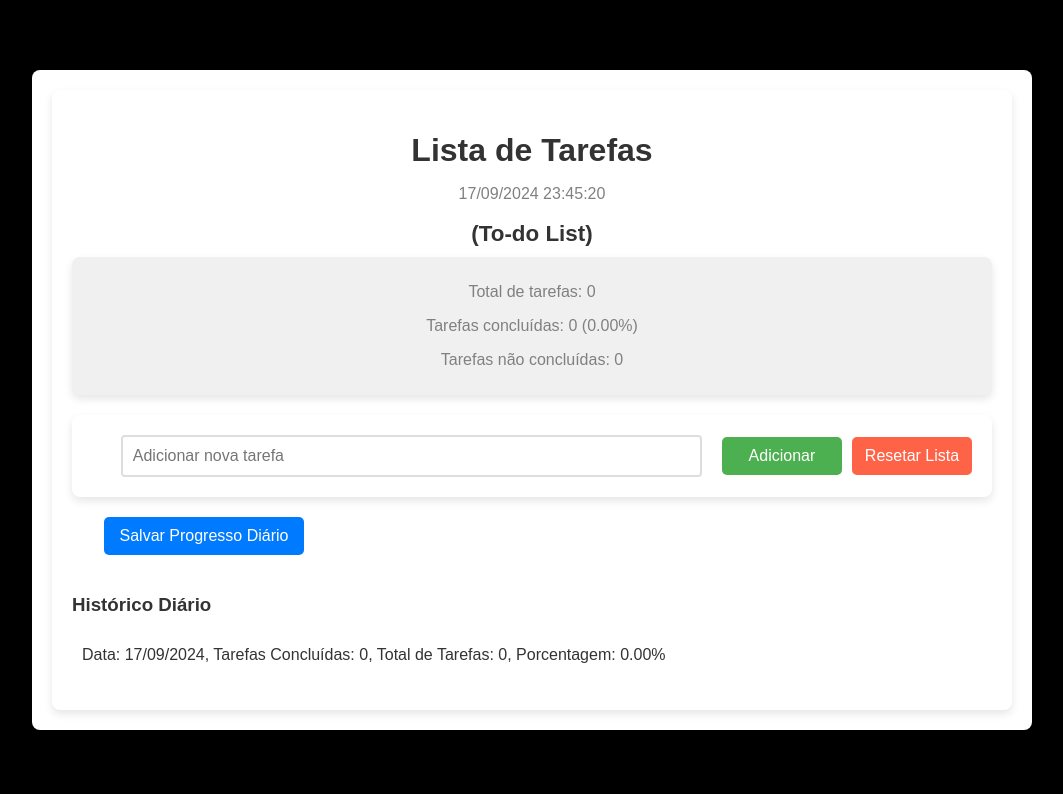
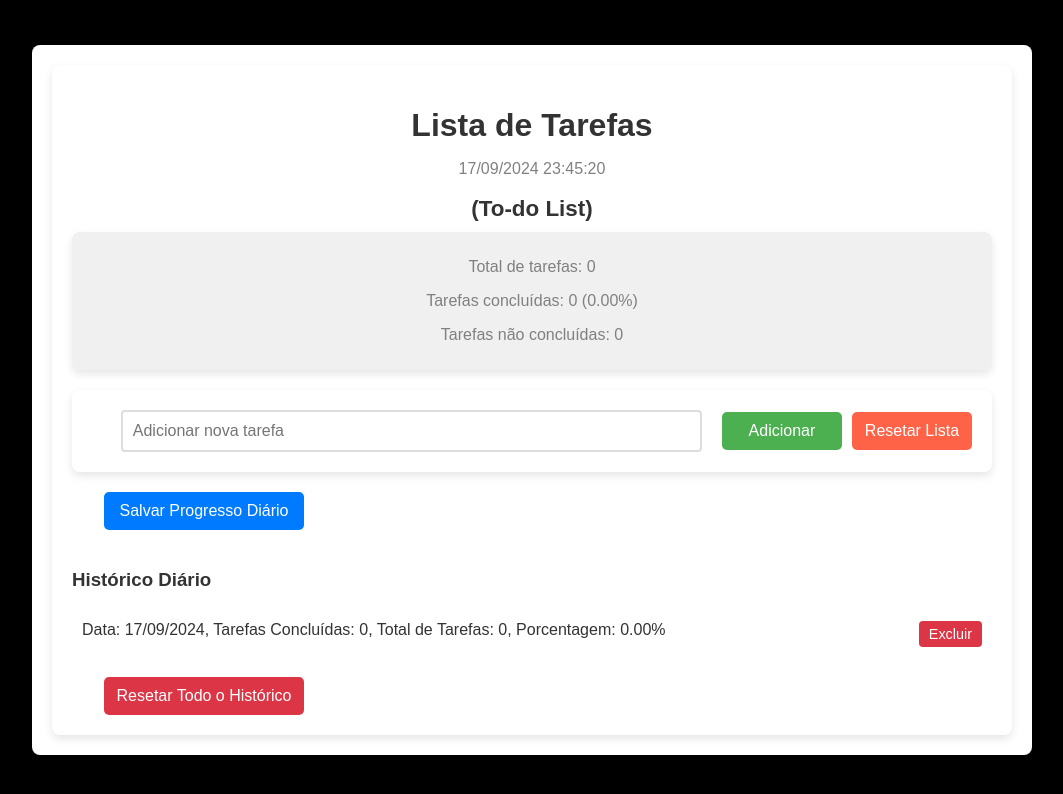
Before and after one commit to heedbeatss/todolist, a React (Create React App) app: page / in a window 1280 px wide. Both pictures are taken after a click on the button "Salvar Progresso Diário". Shown: the top 794 px of the page, without its empty margins (108-1171 px from the left). Built offline with nearby package versions, Linux system fonts and the light colour scheme.

Commit message:
Função resetar e excluir histórico

```diff
--- a/src/App.tsx
+++ b/src/App.tsx
@@ -139,9 +139,22 @@ const App: React.FC = () => {
       totalTasks: totalTasks,
       completionPercentage: completionPercentage
     };
-    const updatedHistory = [...history, progress];
+    const updatedHistory = [...history.filter(h => h.date !== dateKey), progress];
     setHistory(updatedHistory);
     localStorage.setItem('taskHistory', JSON.stringify(updatedHistory));
+  };
+
+  // Função para excluir um único histórico
+  const removeHistoryEntry = (date: string) => {
+    const updatedHistory = history.filter(entry => entry.date !== date);
+    setHistory(updatedHistory);
+    localStorage.setItem('taskHistory', JSON.stringify(updatedHistory));
+  };
+
+  // Função para resetar todo o histórico
+  const resetHistory = () => {
+    setHistory([]);
+    localStorage.removeItem('taskHistory');
   };
 
   return (
@@ -276,9 +289,26 @@ const App: React.FC = () => {
         {history.map((entry, index) => (
           <li key={index}>
             Data: {entry.date}, Tarefas Concluídas: {entry.completedTasks}, Total de Tarefas: {entry.totalTasks}, Porcentagem: {entry.completionPercentage.toFixed(2)}%
+            <button onClick={() => removeHistoryEntry(entry.date)} style={{ marginLeft: '10px', color: 'white' }}>Excluir</button>
           </li>
         ))}
       </ul>
+
+      <button
+        onClick={resetHistory}
+        style={{
+          backgroundColor: '#dc3545',
+          color: 'white',
+          padding: '10px',
+          marginTop: '20px',
+          border: 'none',
+          borderRadius: '5px',
+          cursor: 'pointer',
+          width: '200px',
+        }}
+      >
+        Resetar Todo o Histórico
+      </button>
     </div>
   );
 };
```
